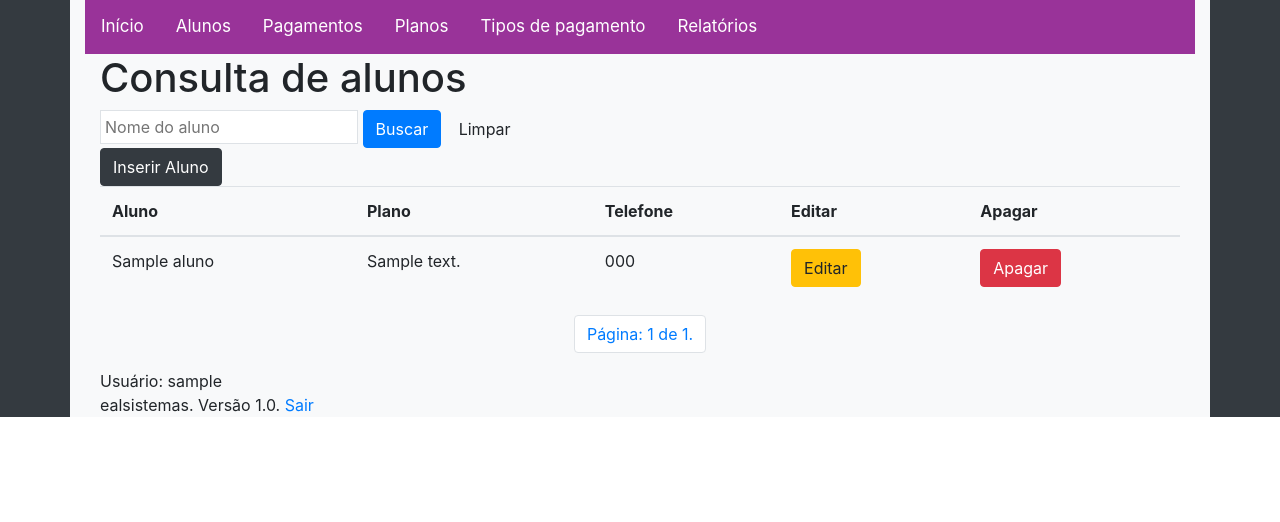
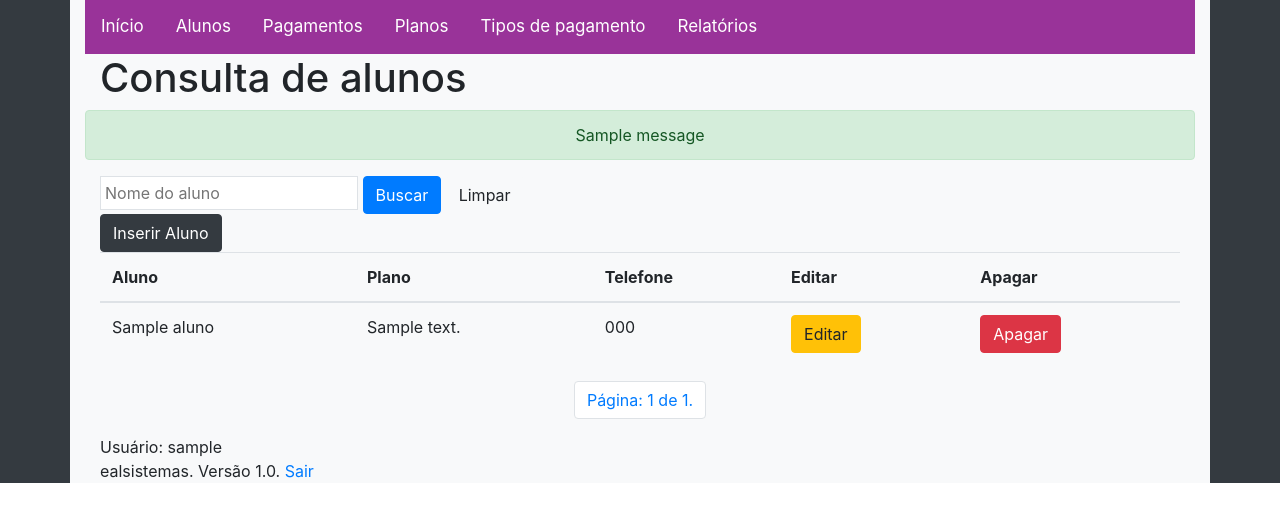
Before and after one commit to engedmundo/gestaoAcademia, a Django app: page /core/alunos/ in a window 1280 px wide. Shown: the top 522 px of the page. Run offline with Django 4.2, Linux system fonts and the light colour scheme; a user stored in the database is signed in; tables that the repository leaves empty hold one stand-in row (values such as "Sample post"); one stand-in notice (Sample message) is shown; some libraries are stand-ins or nearby versions.

Commit message:
Adicionadas mensagens de sucesso ao efetuar cadastros e modificações nos dados

```diff
--- a/core/models.py
+++ b/core/models.py
@@ -19,7 +19,7 @@ class Aluno(models.Model):
     cpf = models.CharField('CPF', null=True, blank=True, max_length=11)
     endereco = models.CharField('Endereço', null=True, blank=True, max_length=50)
     telefone = models.CharField('Telefone', null=True, blank=True, max_length=15)
-    idplano = models.ForeignKey('core.Plano', verbose_name='Plano', on_delete=models.CASCADE)
+    idplano = models.ForeignKey('core.Plano', verbose_name='Plano', on_delete=models.PROTECT)
 
     class Meta:
         verbose_name = 'Aluno'
--- a/core/templates/alunos.html
+++ b/core/templates/alunos.html
@@ -5,6 +5,14 @@
     <div class="container">
         <h1>Consulta de alunos</h1>
     </div>
+    <!----  Mensagem de sucesso --------->
+    {% if messages %}
+         {% for message in messages %}
+             <div class="text-center alert alert-{{ message.tags }}">
+                 {{ message|safe }}
+             </div>
+         {% endfor %}
+    {% endif %}
 
     <div class="container">
         <form action="?" method="GET">
--- a/core/templates/cadastro_alunos.html
+++ b/core/templates/cadastro_alunos.html
@@ -8,11 +8,11 @@
     </div>
 
     <div class="container">
+
         <form method="post" class="form" enctype="multipart/form-data">
         {% csrf_token %}
             {{ form|bootstrap }}
             <button type="submit" class="btn btn-primary">Cadastrar</button>
-
         </form>
     </div>
 
--- a/core/views.py
+++ b/core/views.py
@@ -1,8 +1,7 @@
 from django.views.generic import ListView, TemplateView, CreateView, UpdateView, DeleteView
 from .models import Aluno, Pagamento, Plano, TipoPagto
-from django.shortcuts import render, redirect, get_object_or_404
-from .forms import AlunoModelForm, PlanoModelForm, PagamentoModelForm, TipoPagtoModelForm
-from django.contrib import messages
+from django.shortcuts import render, redirect
+from django.contrib.messages.views import SuccessMessageMixin
 from django.urls import reverse_lazy
 from django.contrib.auth.mixins import LoginRequiredMixin
 
@@ -84,99 +83,111 @@ def relatorio_list(request):
 
 
 # =========== Cadastros ===================
-class AlunoCreate(LoginRequiredMixin, CreateView):
+class AlunoCreate(LoginRequiredMixin, SuccessMessageMixin, CreateView):
     login_url = reverse_lazy('index')
     model = Aluno
     fields = ['nome', 'cpf', 'endereco', 'telefone', 'idplano']
     template_name = 'cadastro_alunos.html'
     success_url = reverse_lazy('alunos')
+    success_message = "Aluno cadastrado com sucesso!"
 
 
-class PagamentoCreate(LoginRequiredMixin, CreateView):
+class PagamentoCreate(LoginRequiredMixin, SuccessMessageMixin, CreateView):
     login_url = reverse_lazy('index')
     model = Pagamento
     fields = ['valido_de', 'valido_ate', 'data_pagto', 'valor_pago', 'tipo_pagto', 'aluno']
     template_name = 'cadastro_pagamentos.html'
     success_url = reverse_lazy('pagamentos')
+    success_message = "Pagamento cadastrado com sucesso!"
 
 
-class PlanoCreate(LoginRequiredMixin, CreateView):
+class PlanoCreate(LoginRequiredMixin, SuccessMessageMixin, CreateView):
     login_url = reverse_lazy('index')
     model = Plano
     fields = ['descricao', 'valor']
     template_name = 'cadastro_planos.html'
     success_url = reverse_lazy('planos')
+    success_message = "Plano cadastrado com sucesso!"
 
 
-class TipopagtoCreate(LoginRequiredMixin, CreateView):
+class TipopagtoCreate(LoginRequiredMixin, SuccessMessageMixin, CreateView):
     login_url = reverse_lazy('index')
     model = TipoPagto
     fields = ['descricao']
     template_name = 'cadastro_tipopagto.html'
     success_url = reverse_lazy('tipos_pagto')
+    success_message = "Tipo de pagamento cadastrado com sucesso!"
 
 
 # ============== Atualizações ==================
 
-class AlunoUpdate(LoginRequiredMixin, UpdateView):
+class AlunoUpdate(LoginRequiredMixin, SuccessMessageMixin, UpdateView):
     login_url = reverse_lazy('index')
     model = Aluno
     fields = ['nome', 'cpf', 'endereco', 'telefone', 'idplano']
     template_name = 'cadastro_alunos.html'
     success_url = reverse_lazy('alunos')
+    success_message = "Cadastro atualizado com sucesso!"
 
 
-class PagamentoUpdate(LoginRequiredMixin, UpdateView):
+class PagamentoUpdate(LoginRequiredMixin, SuccessMessageMixin, UpdateView):
     login_url = reverse_lazy('index')
     model = Pagamento
     fields = ['valido_de', 'valido_ate', 'data_pagto', 'valor_pago', 'tipo_pagto', 'aluno']
     template_name = 'cadastro_pagamentos.html'
     success_url = reverse_lazy('pagamentos')
+    success_message = "Cadastro atualizado com sucesso!"
 
 
-class PlanoUpdate(LoginRequiredMixin, UpdateView):
+class PlanoUpdate(LoginRequiredMixin, SuccessMessageMixin, UpdateView):
     login_url = reverse_lazy('index')
     model = Plano
     fields = ['descricao', 'valor']
     template_name = 'cadastro_planos.html'
     success_url = reverse_lazy('planos')
+    success_message = "Cadastro atualizado com sucesso!"
 
 
-class TipopagtoUpdate(LoginRequiredMixin, UpdateView):
+class TipopagtoUpdate(LoginRequiredMixin, SuccessMessageMixin, UpdateView):
     login_url = reverse_lazy('index')
     model = TipoPagto
     fields = ['descricao']
     template_name = 'cadastro_tipopagto.html'
     success_url = reverse_lazy('tipos_pagto')
+    success_message = "Cadastro atualizado com sucesso!"
 
 
 # ============= DELETE ==================
 
-class AlunoDelete(LoginRequiredMixin, DeleteView):
+class AlunoDelete(LoginRequiredMixin, SuccessMessageMixin, DeleteView):
     login_url = reverse_lazy('index')
     model = Aluno
     template_name = 'confirma_excluir.html'
     success_url = reverse_lazy('alunos')
+    success_message = "Registro excluído com sucesso!"
 
 
-class PagamentoDelete(LoginRequiredMixin, DeleteView):
+class PagamentoDelete(LoginRequiredMixin, SuccessMessageMixin, DeleteView):
     login_url = reverse_lazy('index')
     model = Pagamento
     fields = ['valido_de', 'valido_ate', 'data_pagto', 'valor_pago', 'tipo_pagto', 'aluno']
     template_name = 'confirma_excluir.html'
     success_url = reverse_lazy('pagamentos')
+    success_message = "Registro excluído com sucesso!"
 
 
-class PlanoDelete(LoginRequiredMixin, DeleteView):
+class PlanoDelete(LoginRequiredMixin, SuccessMessageMixin, DeleteView):
     login_url = reverse_lazy('index')
     model = Plano
     fields = ['descricao', 'valor']
     template_name = 'confirma_excluir.html'
     success_url = reverse_lazy('planos')
+    success_message = "Registro excluído com sucesso!"
 
 
-class TipopagtoDelete(LoginRequiredMixin, DeleteView):
+class TipopagtoDelete(LoginRequiredMixin, SuccessMessageMixin, DeleteView):
     login_url = reverse_lazy('index')
     model = TipoPagto
     template_name = 'confirma_excluir.html'
     success_url = reverse_lazy('tipos_pagto')
+    success_message = "Registro excluído com sucesso!"
--- a/gestaoAcademia/settings.py
+++ b/gestaoAcademia/settings.py
@@ -39,6 +39,7 @@ INSTALLED_APPS = [
     'django.contrib.messages',
     'django.contrib.staticfiles',
     'bootstrapform',
+    'bootstrap4',
     'core',
 ]
 
```
Also changed, not shown: core/templates/pagamentos.html (+9 -0 lines), core/templates/planos.html (+9 -0 lines), core/templates/tipos_pagto.html (+9 -0 lines), core/migrations/0005_alter_aluno_idplano.py (added).
